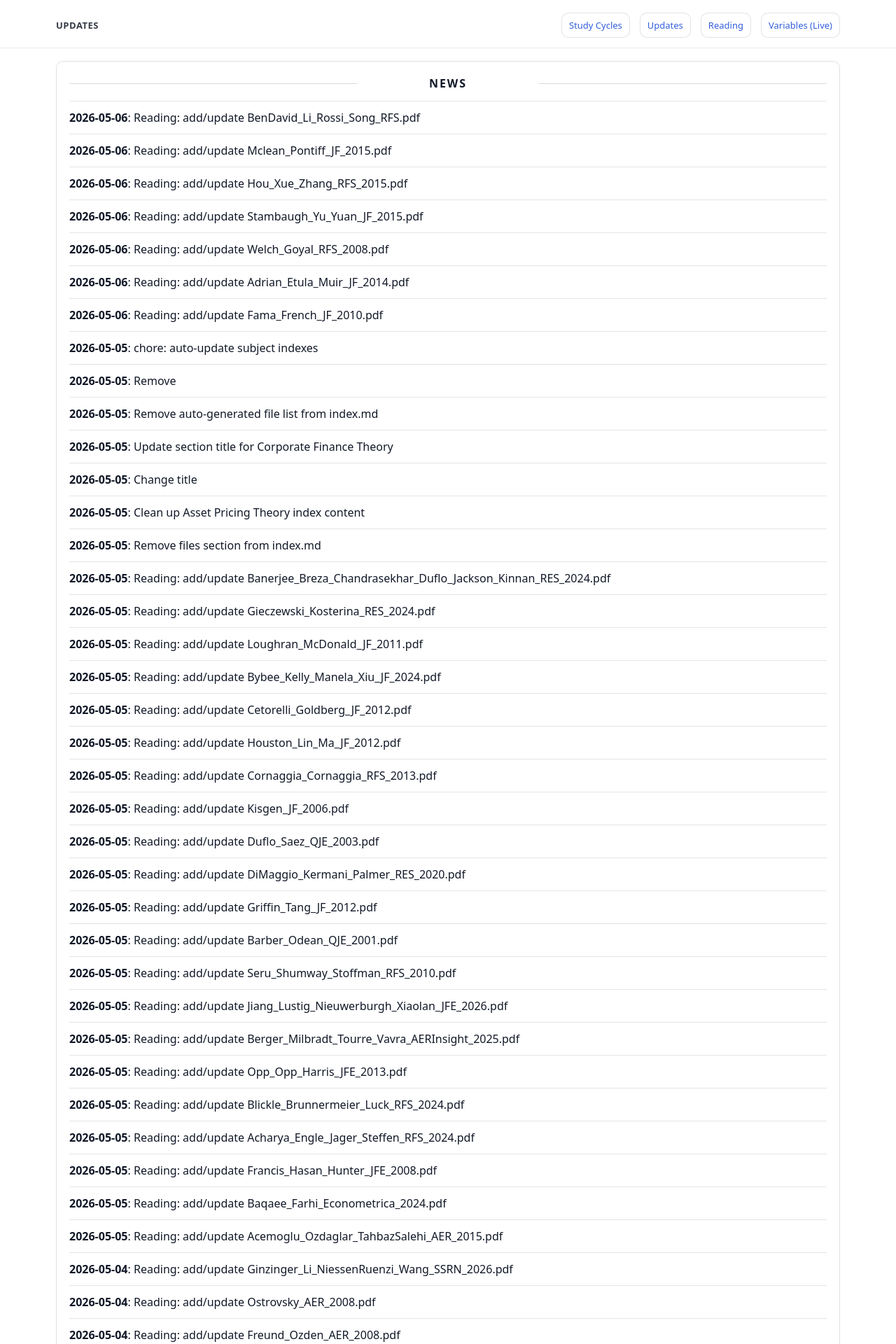
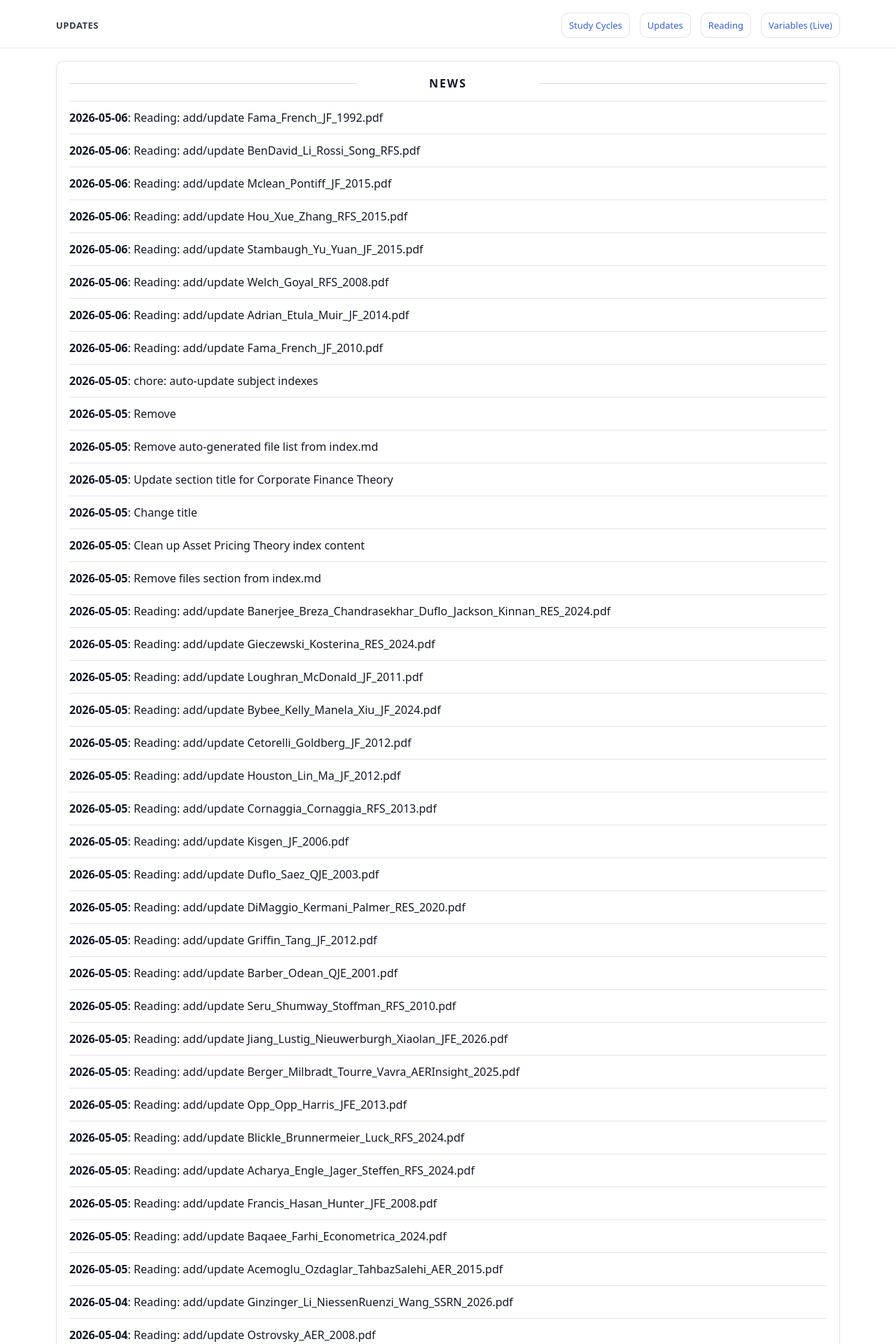
Before and after one commit to yaxinzn/study-archive, a Jekyll site: the page built from updates/index.md, in a window 1280 px wide. Shown: the top 1920 px of the page at 70% size. Built offline with Jekyll 4.4.1, drawn with Linux system fonts in a browser that asks for light colours; some of the changed text lies outside the part shown.

Commit message:
chore: update NEWS feed

```diff
--- a/_data/news.yml
+++ b/_data/news.yml
@@ -1,4 +1,7 @@
 # Auto-generated update history (sorted newest -> oldest). Do not edit manually.
+- ts: "1778058691"
+  date: "2026-05-06"
+  title: "Reading: add/update Fama_French_JF_1992.pdf"
 - ts: "1778058578"
   date: "2026-05-06"
   title: "Reading: add/update BenDavid_Li_Rossi_Song_RFS.pdf"
```
